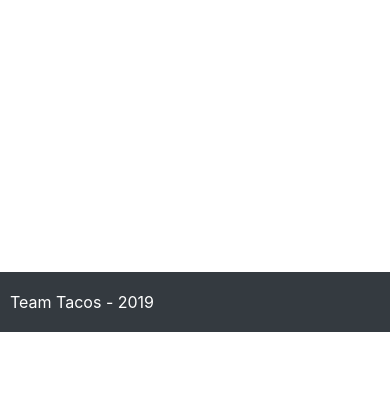
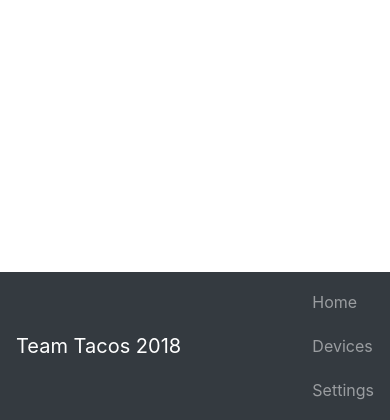
Before and after one commit to GRAYZ16/Elements, a PHP site: template resources/templates/leftPanel.php in a window 390 px wide. Shown: the part 512-932 px from the top of the page. Before the commit the page ends 844 px from the top, so only its background shows below. Run offline with PHP 8.4, Linux system fonts and the light colour scheme; the template is opened without the code that fills it, so the values that code supplies are empty.

Commit message:
Add Responsive Queries to fix rendering device cards and add footer and navigation for use primarily on mobile

```diff
--- a/css/style.css
+++ b/css/style.css
@@ -1,7 +1,7 @@
 .sidebar-sticky {
     position: relative;
     top: 0;
-    height: calc(100vh - 48px);
+    height: calc(100vh - 80px);
     padding-top: .5rem;
     overflow-x: hidden;
     overflow-y: auto;
@@ -46,16 +46,35 @@ body {
   bottom: 0;
   width: 100%;
   height: 60px; /* Set the fixed height of the footer here */
-  line-height: 60px; /* Vertically center the text there */
   background-color: #f5f5f5;
 }
 
 .card {
   /* Add shadows to create the "card" effect */
   box-shadow: 0 4px 8px 0 rgba(0,0,0,0.2);
-  margin: 2rem;
+  margin: 1.5rem;
   transition: 0.3s;
 }
+
+@media only screen and (max-width: 790px)  {
+
+  .card {
+    margin: 0.5rem;
+  }
+
+  .card-container {
+    display: block;
+  }
+
+}
+
+@media only screen and (min-width: 790px)  {
+  .card-container {
+    display: flex;
+    justify-content: space-around;
+  }
+}
+
 
 .overflow {
     overflow: hidden;
@@ -72,7 +91,3 @@ body {
   color: darkgrey;
   margin-top: -1rem;
 }
-
-.card-container {
-  display: flex;
-}
--- a/resources/library/templateFunctions.php
+++ b/resources/library/templateFunctions.php
@@ -22,7 +22,7 @@
 
        require_once(TEMPLATES_PATH . "/leftPanel.php");
 
-       echo "\t\t<main role=\"main\" class=\"col-md-9 ml-sm-auto col-lg-10 px-4\">\n";
+       echo "\t\t<main role=\"main\" class=\"col-md-9 ml-sm-auto col-sm-10 col-lg-10 px-4\">\n";
 
 
 
--- a/resources/templates/devices.php
+++ b/resources/templates/devices.php
@@ -14,7 +14,7 @@ include(LIBRARY_PATH . "/sqlInterface.php");
     echo '<div class="card-body">';
     echo "\t<h4 class='card-title overflow'>".  $row['device_name'] ."</h4>";
     echo "\t<p class='card-subtitle'>". $row['mac_address'] ."</p>";
-    echo "\t<p class='card-text overflow'>". $row['device_description'] ."</p>";
+    echo "\t<p class='card-text overflow device-description'>". $row['device_description'] ."</p>";
     echo "\t<p class='card-text'><b>Sensors: </b>". $row['sensor_count'] ."</p>";
     echo "</div>";
     echo "</div>";
--- a/resources/templates/footer.php
+++ b/resources/templates/footer.php
@@ -1,5 +1,18 @@
-<div class="footer bg-dark text-white" style="margin-bottom:0; padding-left: 10px;">
-    Team Tacos - 2019
+<div class="footer bg-dark text-white" style="margin-bottom:0;">
+  <nav class="navbar navbar-expand-sm bg-dark navbar-dark">
+  <a class="navbar-brand" href="#">Team Tacos 2018</a>
+  <ul class="navbar-nav">
+    <li class="nav-item">
+      <a class="nav-link" href="index.php?page=home">Home</a>
+    </li>
+    <li class="nav-item">
+      <a class="nav-link" href="index.php?page=devices">Devices</a>
+    </li>
+    <li class="nav-item">
+      <a class="nav-link" href="index.php?page=settings">Settings</a>
+    </li>
+  </ul>
+  </nav>
 </div>
 
 <script src="https://cdnjs.cloudflare.com/ajax/libs/popper.js/1.14.7/umd/popper.min.js" integrity="sha384-UO2eT0CpHqdSJQ6hJty5KVphtPhzWj9WO1clHTMGa3JDZwrnQq4sF86dIHNDz0W1" crossorigin="anonymous"></script>
--- a/resources/templates/leftPanel.php
+++ b/resources/templates/leftPanel.php
@@ -1,9 +1,9 @@
-<nav class="col-md-2 d-none d-md-block bg-light sidebar">
+<nav class="col-md-2 col-sm-2 d-none d-md-block bg-light sidebar">
   <div class="sidebar-sticky">
     <ul class="nav flex-column justify-content-center">
-            <li class="nav-item"><a class="nav-link active"href="http://192.168.33.10/Elements/index.php?page=home"><i class="fa fa-home"></i>Home</a></li>
-            <li class="nav-item"><a class="nav-link"href="http://192.168.33.10/Elements/index.php?page=devices"><i class="fa fa-microchip"></i>Devices</a></li>
-            <li class="nav-item"><a class="nav-link"href="http://192.168.33.10/Elements/index.php?page=settings"><i class="fa fa-sliders"></i>Settings</a></li>
+            <li class="nav-item"><a class="nav-link active"href="index.php?page=home"><i class="fa fa-home"></i>Home</a></li>
+            <li class="nav-item"><a class="nav-link"href="index.php?page=devices"><i class="fa fa-microchip"></i>Devices</a></li>
+            <li class="nav-item"><a class="nav-link"href="index.php?page=settings"><i class="fa fa-sliders"></i>Settings</a></li>
     </ul>
   </div>
 </nav>
```
